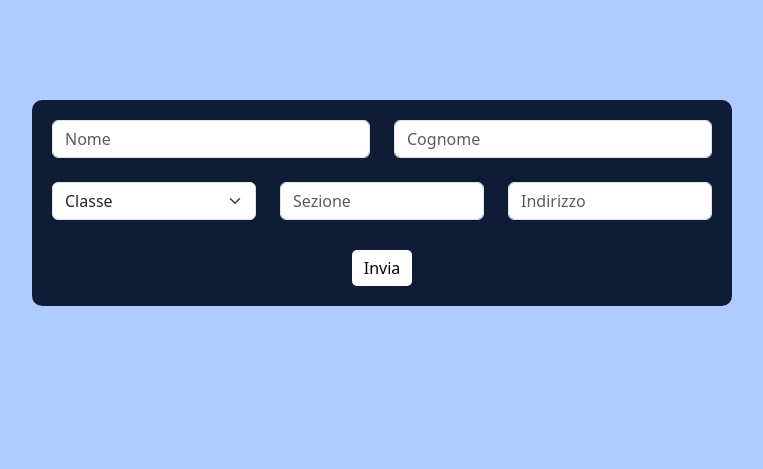
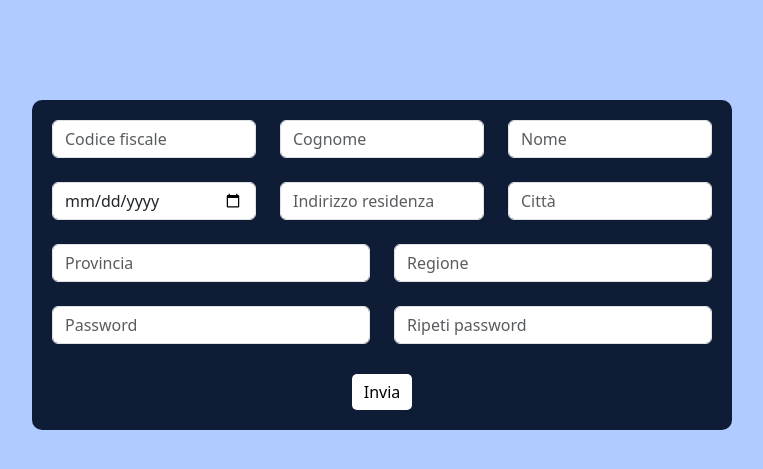
Before and after one commit to SilvaRicci/Github, a PHP site: page /form_cliente.php in a window 1280 px wide. Shown: the top 469 px of the page, without its empty margins (258-1021 px from the left). Run offline with PHP 8.4, Linux system fonts and the light colour scheme.

Commit message:
auto-push

```diff
--- a/Magnani/form_cliente/form_cliente.php
+++ b/Magnani/form_cliente/form_cliente.php
@@ -50,29 +50,43 @@
         <div class="container">
             <div class="row">
                 <div class="col">
-                    <input type="text" class="form-control" id="nome" name="nome" placeholder="Nome">
+                    <input type="text" class="form-control" id="codice_fiscale" name="codice_fiscale" placeholder="Codice fiscale">
                 </div>
                 <div class="col">
                     <input type="text" class="form-control" id="cognome" name="cognome" placeholder="Cognome">
+                </div>
+                <div class="col">
+                    <input type="text" class="form-control" id="nome" name="nome" placeholder="Nome">
                 </div>
             </div>
 
             <div class="row mt-4">
                 <div class="col">
-                    <select class="form-select" aria-label="Default select example" id="classe" name="classe">
-                        <option selected value="0">Classe</option>
-                        <option value="1">1</option>
-                        <option value="2">2</option>
-                        <option value="3">3</option>
-                        <option value="4">4</option>
-                        <option value="5">5</option>
-                    </select>
+                    <input type="date" class="form-control" id="data_nascita" name="data_nascita" placeholder="Data di nascita">
                 </div>
                 <div class="col">
-                    <input type="text" class="form-control" id="sezione" name="sezione" placeholder="Sezione">
+                    <input type="text" class="form-control" id="residenza" name="residenza" placeholder="Indirizzo residenza">
                 </div>
                 <div class="col">
-                    <input type="text" class="form-control" id="indirizzo" name="indirizzo" placeholder="Indirizzo">
+                    <input type="text" class="form-control" id="citta" name="citta" placeholder="Città">
+                </div>
+            </div>
+
+            <div class="row mt-4">
+                <div class="col">
+                    <input type="text" class="form-control" id="provincia" name="provincia" placeholder="Provincia">
+                </div>
+                <div class="col">
+                    <input type="text" class="form-control" id="regione" name="regione" placeholder="Regione">
+                </div>
+            </div>
+
+            <div class="row mt-4">
+                <div class="col">
+                    <input type="text" class="form-control" id="password" name="password" placeholder="Password">
+                </div>
+                <div class="col">
+                    <input type="text" class="form-control" id="ripeti_password" name="ripeti_password" placeholder="Ripeti password">
                 </div>
             </div>
 
```
Also changed, not shown: Bersan/Progetto_login/connessione.php (+13 -0 lines), Durante/2_FormLoginConRicerca/connessione.php (added, +14 -0 lines), Durante/2_FormLoginConRicerca/index.php (added, +17 -0 lines).
